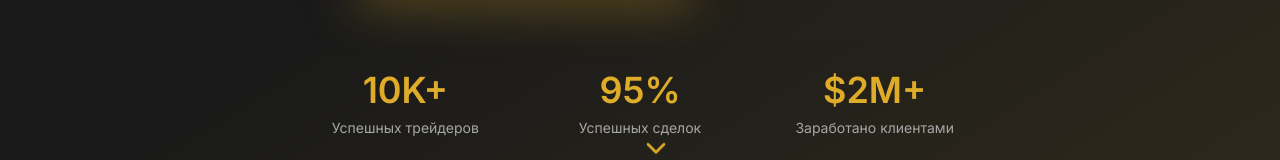
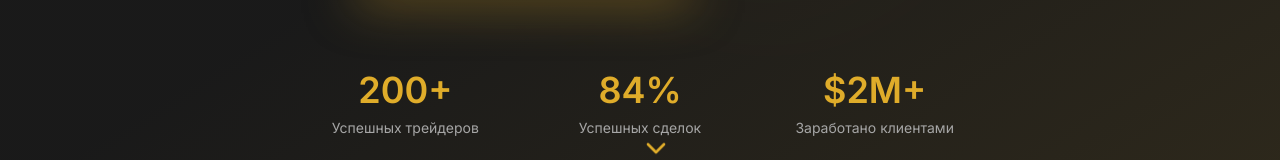
Before and after one commit to pr-poehali-dev/crypto-forex-landing, a React (Vite) app: page / in a window 1280 px wide. Shown: the part 598-758 px from the top of the page. Built offline with nearby package versions, Linux system fonts and the light colour scheme.

Commit message:
Обновление 2 компонентов

```diff
--- a/src/pages/Index.tsx
+++ b/src/pages/Index.tsx
@@ -50,11 +50,11 @@ const Index = () => {
 
             <div className="grid grid-cols-3 gap-8 pt-12 max-w-2xl mx-auto">
               <div className="text-center">
-                <div className="text-4xl font-bold text-primary mb-2">10K+</div>
+                <div className="text-4xl font-bold text-primary mb-2">200+</div>
                 <div className="text-sm text-muted-foreground">Успешных трейдеров</div>
               </div>
               <div className="text-center">
-                <div className="text-4xl font-bold text-primary mb-2">95%</div>
+                <div className="text-4xl font-bold text-primary mb-2">84%</div>
                 <div className="text-sm text-muted-foreground">Успешных сделок</div>
               </div>
               <div className="text-center">
```
